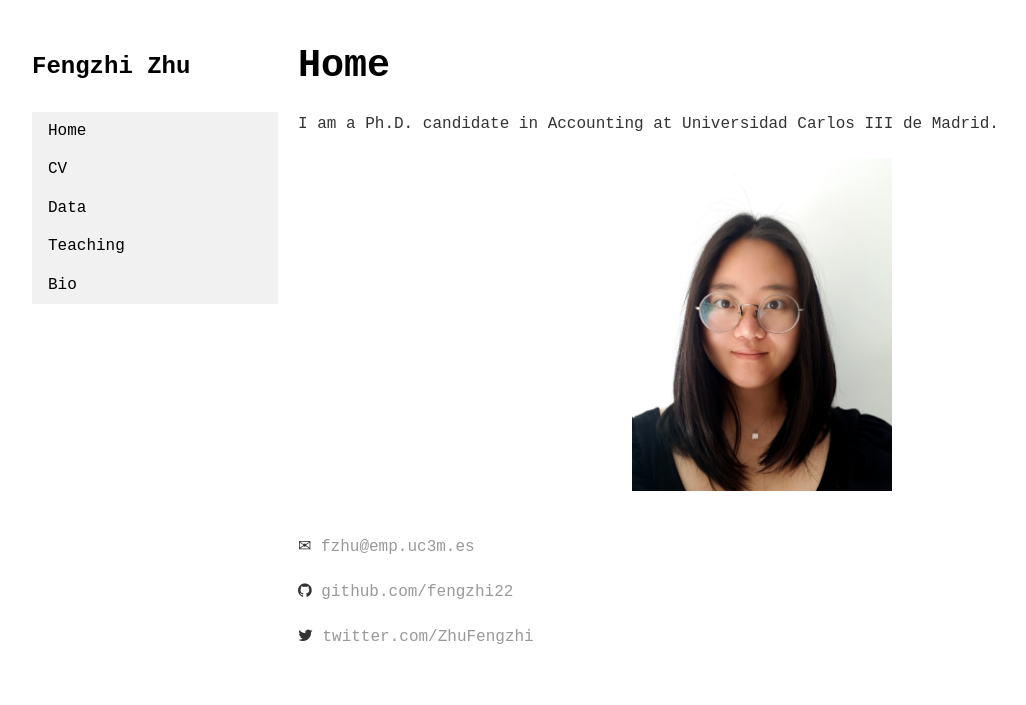
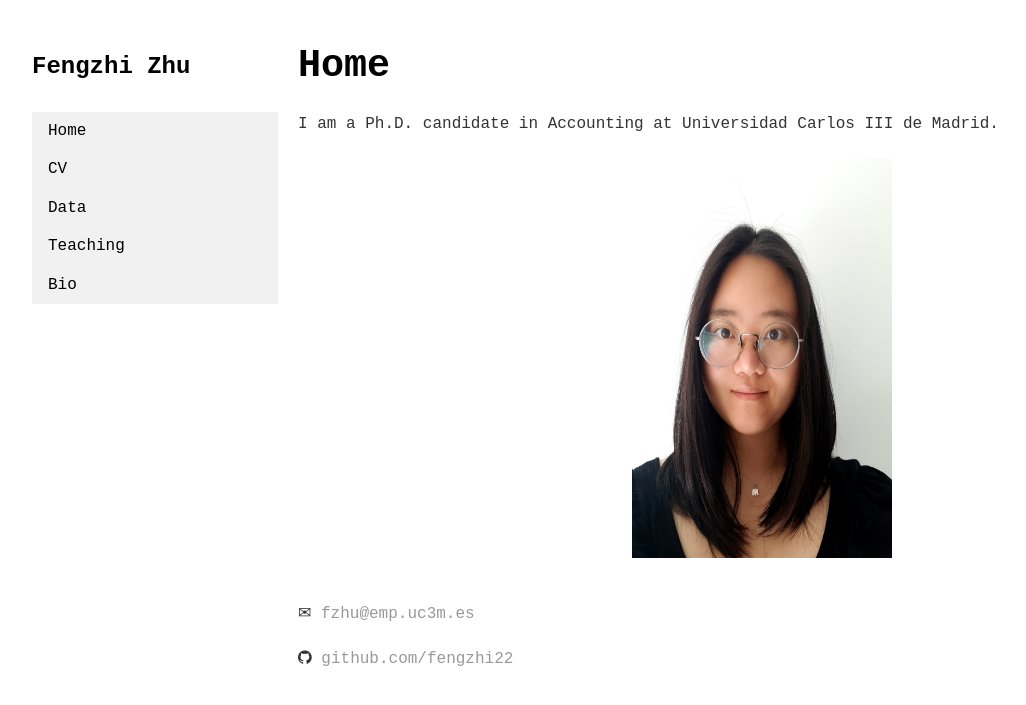
Before and after one commit to fengzhi22/fengzhi22.github.io, a Jekyll site: the page built from index.html, in a window 1280 px wide. Shown: the top 705 px of the page, without its empty margins (36-1062 px from the left). Built offline with Jekyll 4.4.1, drawn with Linux system fonts in a browser that asks for light colours.

Commit message:
change photo and delete twitter

```diff
--- a/index.html
+++ b/index.html
@@ -7,7 +7,7 @@ title: Fengzhi Zhu
 			<h1>Home</h1>
 			<p>I am a Ph.D. candidate in Accounting at Universidad Carlos III de Madrid. <br>
 <br>
-<img src="/image/Fengzhi_Zhu.jpg" alt="portrait" width="333" height="333" class="center"><br>
+<img src="/image/Fengzhi_Zhu.jpg" alt="portrait" width="333" height="400" class="center"><br>
 
 <br>
 
@@ -15,8 +15,6 @@ title: Fengzhi Zhu
    <span>&#9993;</span><a href="mailto:fzhu@emp.uc3m.es"> fzhu@emp.uc3m.es</a><br>
 <br>
    <i class="fa fa-github"></i><a href="https://github.com/fengzhi22"> github.com/fengzhi22</a><br>
-<br>
-   <i class="fa fa-twitter"></i><a href="https://twitter.com/ZhuFengzhi"> twitter.com/ZhuFengzhi</a>
 </contact>
 </p>
 		</div>
```
